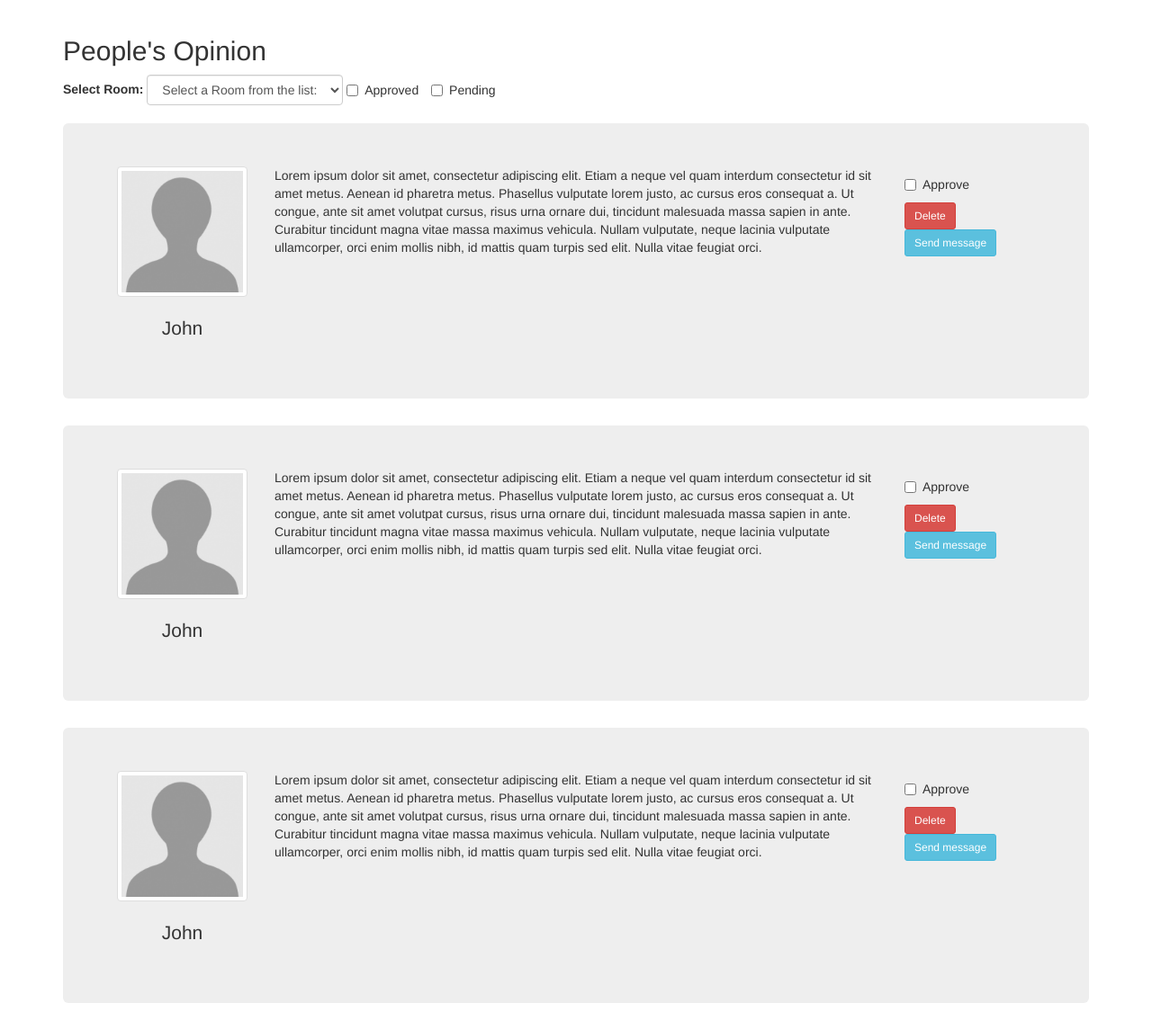
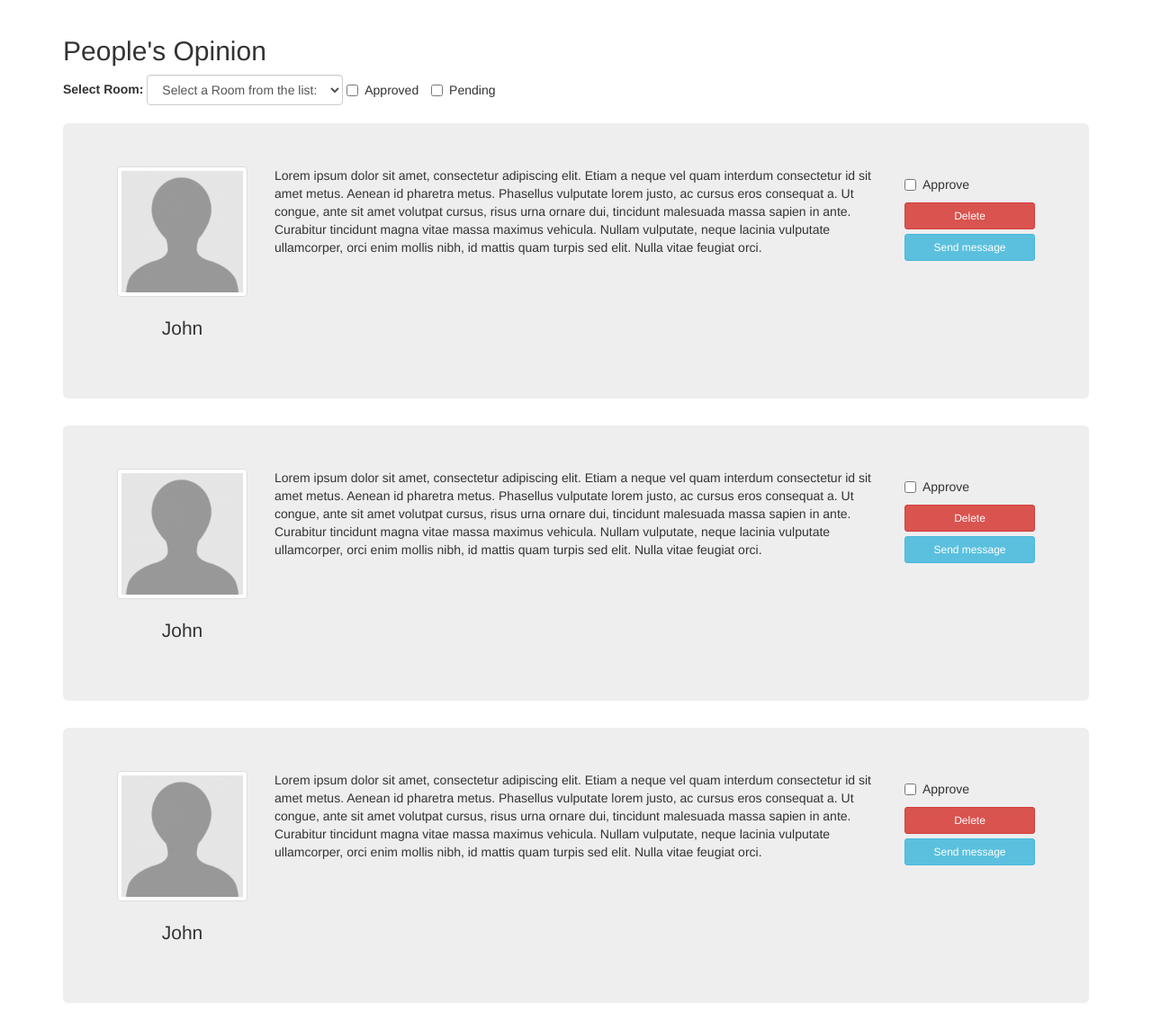
Before and after one commit to Michotastico/Virtual-Museums-Framework, a Django app: page /curator/opinions in a window 1280 px wide. Shown: the part 52-1197 px from the top of the page at 90% size. Run offline with Django 3.2, Linux system fonts and the light colour scheme; the visitor is signed in with stand-in values (Sample User, id 1); some libraries are stand-ins or nearby versions.

Commit message:
Remove unused things and fix opinions button size

```diff
--- a/templates/curator/navbar.html
+++ b/templates/curator/navbar.html
@@ -2,12 +2,6 @@
   <div class="container-fluid">
     <!-- Brand and toggle get grouped for better mobile display -->
     <div class="navbar-header">
-      <button type="button" class="navbar-toggle collapsed" data-toggle="collapse" data-target="#bs-example-navbar-collapse-1" aria-expanded="false">
-        <span class="sr-only">Toggle navigation</span>
-        <span class="icon-bar"></span>
-        <span class="icon-bar"></span>
-        <span class="icon-bar"></span>
-      </button>
       <a class="navbar-brand" href="/">Virtual Museums</a>
     </div>
 
--- a/templates/curator/opinions.html
+++ b/templates/curator/opinions.html
@@ -36,8 +36,8 @@
                     <div class="col-md-8">Lorem ipsum dolor sit amet, consectetur adipiscing elit. Etiam a neque vel quam interdum consectetur id sit amet metus. Aenean id pharetra metus. Phasellus vulputate lorem justo, ac cursus eros consequat a. Ut congue, ante sit amet volutpat cursus, risus urna ornare dui, tincidunt malesuada massa sapien in ante. Curabitur tincidunt magna vitae massa maximus vehicula. Nullam vulputate, neque lacinia vulputate ullamcorper, orci enim mollis nibh, id mattis quam turpis sed elit. Nulla vitae feugiat orci.</div>
                     <div class="col-md-2">
                         <div class="checkbox"><label><input type="checkbox" value="approve">Approve</label></div>
-                        <button class="btn btn-sm btn-danger" type="button">Delete</button>
-                        <button class="btn btn-sm btn-info" type="button">Send message</button>
+                        <button class= "btn btn-sm btn-danger btn-block" type="button">Delete</button>
+                        <button class="btn btn-sm btn-info btn-block" type="button">Send message</button>
                     </div>
                 </div>
             </div>
@@ -52,8 +52,8 @@
                     <div class="col-md-8">Lorem ipsum dolor sit amet, consectetur adipiscing elit. Etiam a neque vel quam interdum consectetur id sit amet metus. Aenean id pharetra metus. Phasellus vulputate lorem justo, ac cursus eros consequat a. Ut congue, ante sit amet volutpat cursus, risus urna ornare dui, tincidunt malesuada massa sapien in ante. Curabitur tincidunt magna vitae massa maximus vehicula. Nullam vulputate, neque lacinia vulputate ullamcorper, orci enim mollis nibh, id mattis quam turpis sed elit. Nulla vitae feugiat orci.</div>
                     <div class="col-md-2">
                         <div class="checkbox"><label><input type="checkbox" value="approve">Approve</label></div>
-                        <button class="btn btn-sm btn-danger" type="button">Delete</button>
-                        <button class="btn btn-sm btn-info" type="button">Send message</button>
+                        <button class="btn btn-sm btn-danger btn-block" type="button">Delete</button>
+                        <button class="btn btn-sm btn-info btn-block" type="button">Send message</button>
                     </div>
                 </div>
             </div>
@@ -68,8 +68,8 @@
                     <div class="col-md-8">Lorem ipsum dolor sit amet, consectetur adipiscing elit. Etiam a neque vel quam interdum consectetur id sit amet metus. Aenean id pharetra metus. Phasellus vulputate lorem justo, ac cursus eros consequat a. Ut congue, ante sit amet volutpat cursus, risus urna ornare dui, tincidunt malesuada massa sapien in ante. Curabitur tincidunt magna vitae massa maximus vehicula. Nullam vulputate, neque lacinia vulputate ullamcorper, orci enim mollis nibh, id mattis quam turpis sed elit. Nulla vitae feugiat orci.</div>
                     <div class="col-md-2">
                         <div class="checkbox"><label><input type="checkbox" value="approve">Approve</label></div>
-                        <button class="btn btn-sm btn-danger" type="button">Delete</button>
-                        <button class="btn btn-sm btn-info" type="button">Send message</button>
+                        <button class="btn btn-sm btn-danger btn-block" type="button">Delete</button>
+                        <button class="btn btn-sm btn-info btn-block" type="button">Send message</button>
                     </div>
                 </div>
             </div>
```
